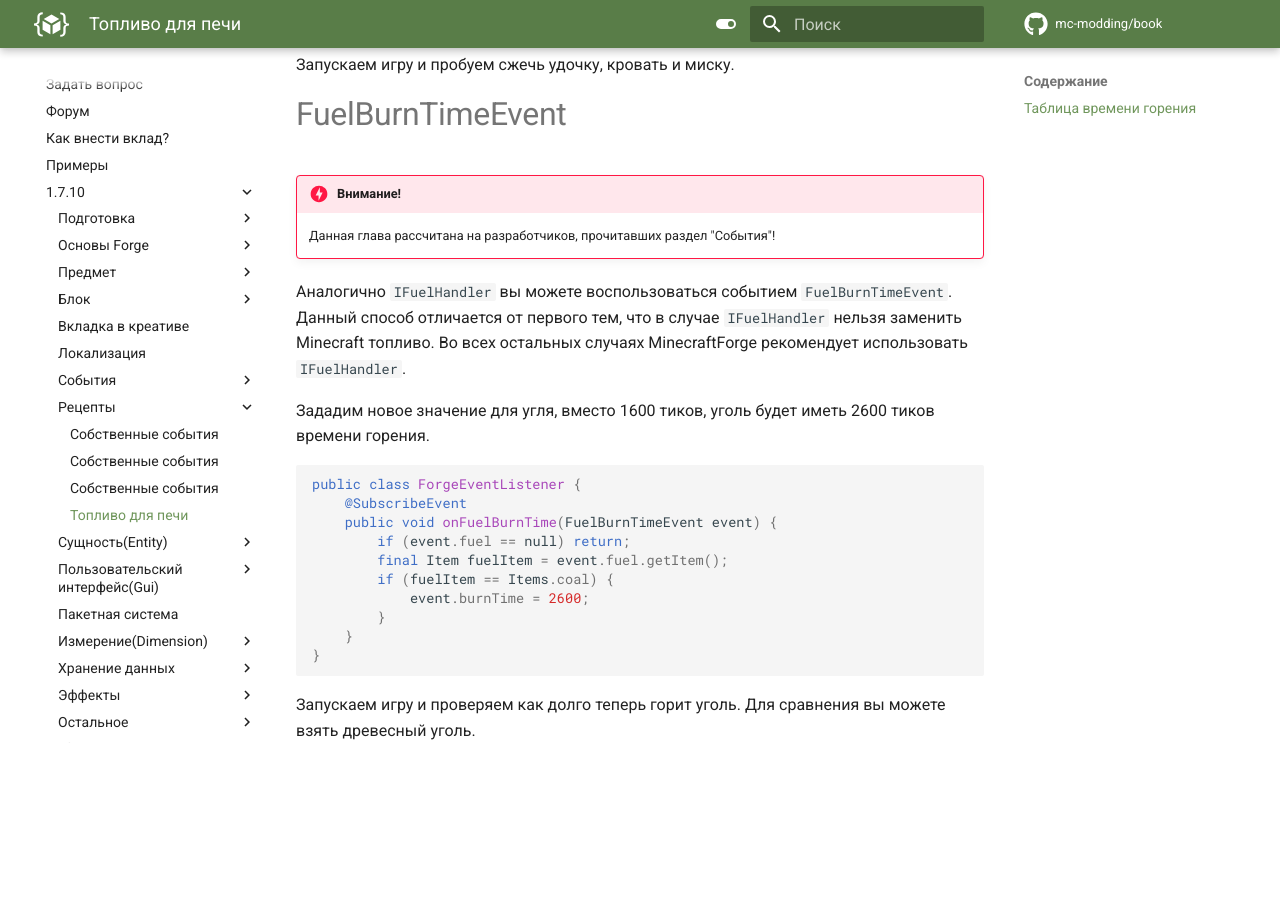
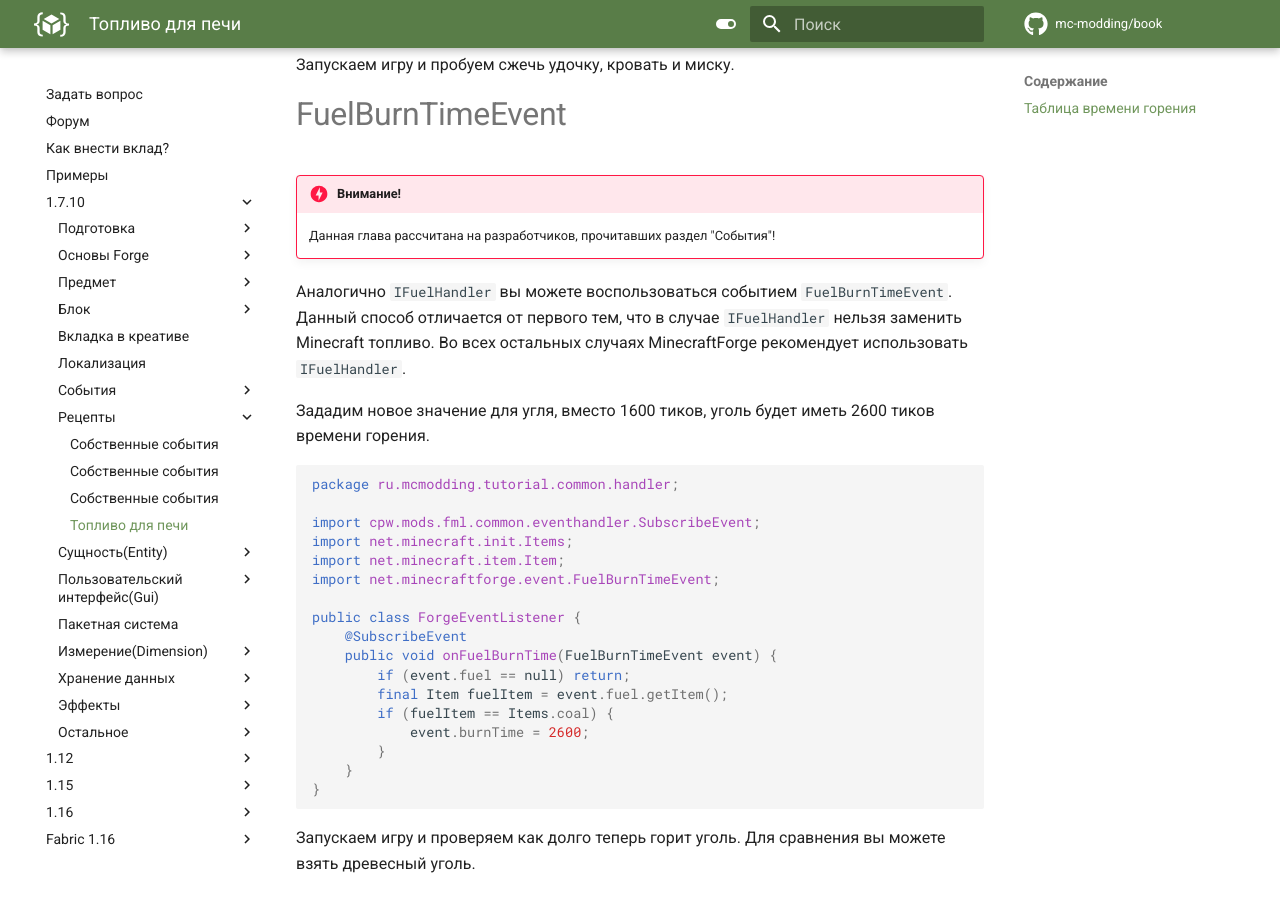
Before and after one commit to mc-modding/book, an MkDocs documentation site: the page built from docs/1.7.10/recipe/fuel.md, in a window 1280 px wide and 900 px high, scrolled down 1944 px. Built offline with MkDocs 1.6.1 and Material for MkDocs 9.7.7, drawn with Linux system fonts in a browser that asks for light colours; comment, search, counter and statistics services are not loaded; before the commit the page ends 2711 px from its top, so only the background shows below that.

Commit message:
Обновлён пример для статьи "Топливо для печи"

````diff
--- a/docs/1.7.10/recipe/fuel.md
+++ b/docs/1.7.10/recipe/fuel.md
@@ -90,6 +90,13 @@ public class CommonProxy {
 Зададим новое значение для угля, вместо 1600 тиков, уголь будет иметь 2600 тиков времени горения.
 
 ```java
+package ru.mcmodding.tutorial.common.handler;
+
+import cpw.mods.fml.common.eventhandler.SubscribeEvent;
+import net.minecraft.init.Items;
+import net.minecraft.item.Item;
+import net.minecraftforge.event.FuelBurnTimeEvent;
+
 public class ForgeEventListener {
     @SubscribeEvent
     public void onFuelBurnTime(FuelBurnTimeEvent event) {
````
